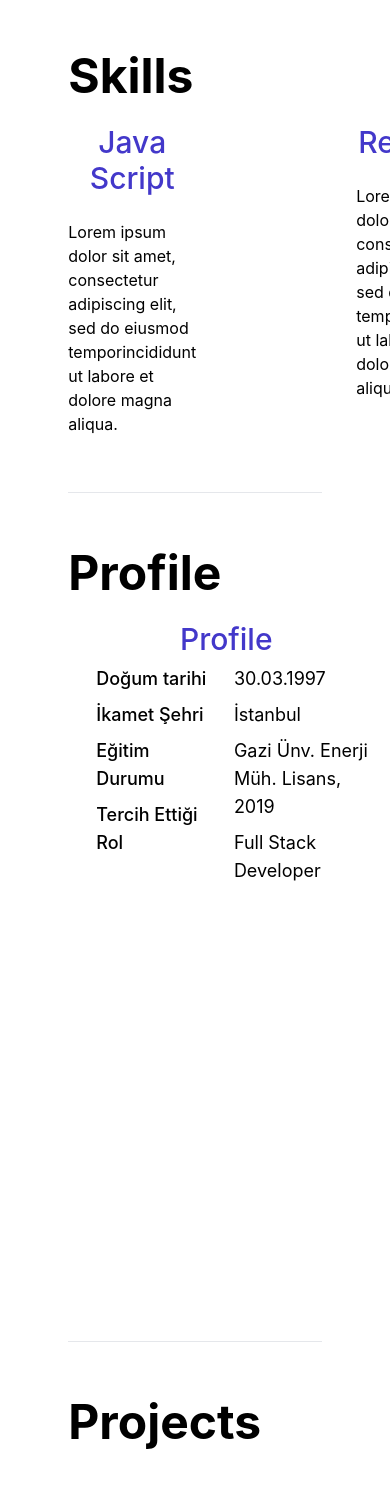
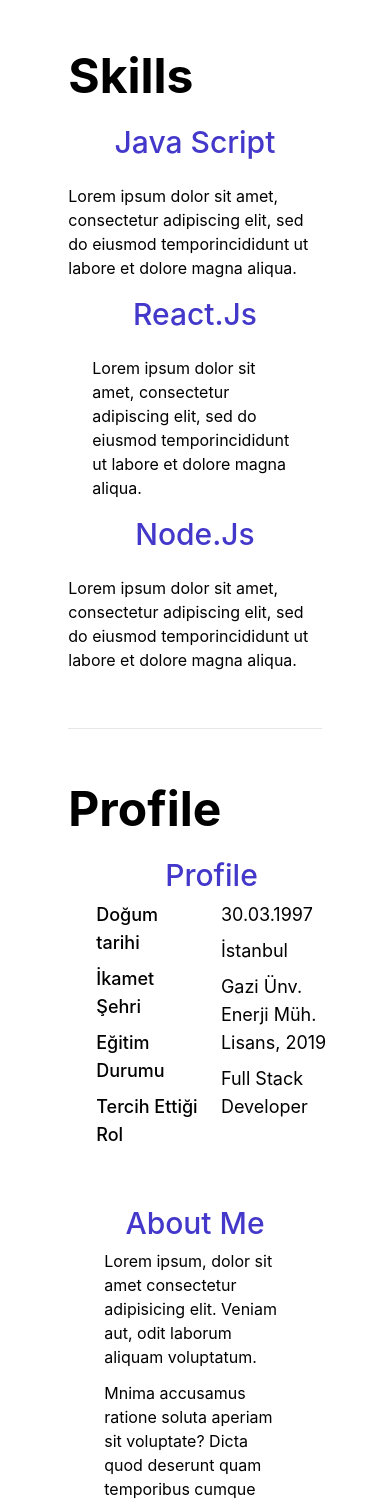
Before and after one commit to SeyyitBattal/web-sayfam, a React (Create React App) app: page / in a window 390 px wide. Shown: the part 940-2440 px from the top of the page. Built offline with nearby package versions, Linux system fonts and the light colour scheme.

Commit message:
Skills and Profile sections did responsive

```diff
--- a/src/App.css
+++ b/src/App.css
@@ -1,5 +1,4 @@
 .allPage {
-  /* margin: 2rem 13rem 0rem 13rem; */
   margin: 0 auto;
   max-width: 65%;
 }
@@ -16,8 +15,33 @@
   margin-bottom: 5rem;
 }
 
+.skillsSection {
+  display: flex;
+  align-items: flex-end;
+  flex-wrap: wrap;
+  gap: 16px;
+}
+.skills-js {
+  flex-basis: 290px;
+}
+.skills-react {
+  flex-basis: 290px;
+}
+.skills-node {
+  flex-basis: 290px;
+}
+
 .profileAndAbout {
   display: flex;
+  align-items: flex-start;
+  flex-wrap: wrap;
+  gap: 16px;
+}
+.profile {
+  flex-basis: 290px;
+}
+.aboutMe {
+  flex-basis: 600px;
 }
 
 .viewGithub {
@@ -27,7 +51,3 @@
   display: flex;
   flex-wrap: wrap;
 }
-
-.skillsSection {
-  display: flex;
-}
--- a/src/components/Profile.js
+++ b/src/components/Profile.js
@@ -11,14 +11,14 @@ export const Profile = () => {
       </h1>
 
       <div className="profileAndAbout">
-        <div>
+        <div className="profile">
           <h1 className="mb-2 lg:text-4xl text-indigo-700 dark:text-indigo-200 font-medium max-lg:text-3xl max-lg:text-center">
             {profileData[language].title}
           </h1>
 
           {myInfo.map((item, key) => (
             <div className="basic-info max-sm:pl-4 ">
-              <div className="profil-detay flex max-lg:w-[300px] lg:h-[222px] max-sm:mb-3 max-sm:pl-3 sm:mb-3 max-lg:mx-auto  ">
+              <div className="profil-detay flex  max-sm:mb-3 max-sm:pl-3 max-lg:mx-auto  ">
                 <div className=" lg:w-[150px] max-sm:text-lg pr-5 sm:text-lg  lg:text-xl h-full text-black dark:text-white font-medium  sm:m-0 ">
                   <p className=" pb-2">Doğum tarihi</p>
                   <p className=" pb-2">İkamet Şehri</p>
@@ -35,8 +35,7 @@ export const Profile = () => {
             </div>
           ))}
         </div>
-
-        <div className="about-box lg:w-1/2 sm:w-9/12 max-sm:w-9/12 max-lg:px-4  max-sm:m-auto  max-sm:px-4   max-sm:mt-5 sm:mx-auto  ">
+        <div className=" aboutMe about-box lg:w-1/2 sm:w-9/12 max-sm:w-9/12 max-lg:px-4  max-sm:m-auto  max-sm:px-4   max-sm:mt-5 sm:mx-auto  ">
           <h3 className="mb-2 lg:text-4xl text-indigo-700 dark:text-indigo-200 font-medium max-lg:text-3xl max-lg:text-center ">
             {profileData[language].hakkimda}
           </h3>
--- a/src/components/Skills.js
+++ b/src/components/Skills.js
@@ -4,19 +4,19 @@ const Skills = () => {
     <>
       <h1 className="mb-6 mt-20 text-5xl font-bold">{skillsData.title}</h1>
       <div className="skillsSection mb-6">
-        <div className="skills-js mr-20">
+        <div className="skills-js">
           <h1 className="mb-6 lg:text-4xl text-indigo-700 dark:text-indigo-200  font-medium max-lg:text-3xl max-lg:text-center">
             {skillsData.jsTitle}
           </h1>
           <p>{skillsData.paragraph}</p>
         </div>
-        <div className="skills-react mx-20">
+        <div className="skills-react mx-6">
           <h1 className="mb-6 lg:text-4xl text-indigo-700 dark:text-indigo-200 font-medium max-lg:text-3xl max-lg:text-center">
             {skillsData.reactTitle}
           </h1>
           <p>{skillsData.paragraph}</p>
         </div>
-        <div className="skills-node ml-20">
+        <div className="skills-node ">
           <h1 className="mb-6 lg:text-4xl text-indigo-700 dark:text-indigo-200 font-medium max-lg:text-3xl max-lg:text-center">
             {skillsData.nodeTitle}
           </h1>
```
